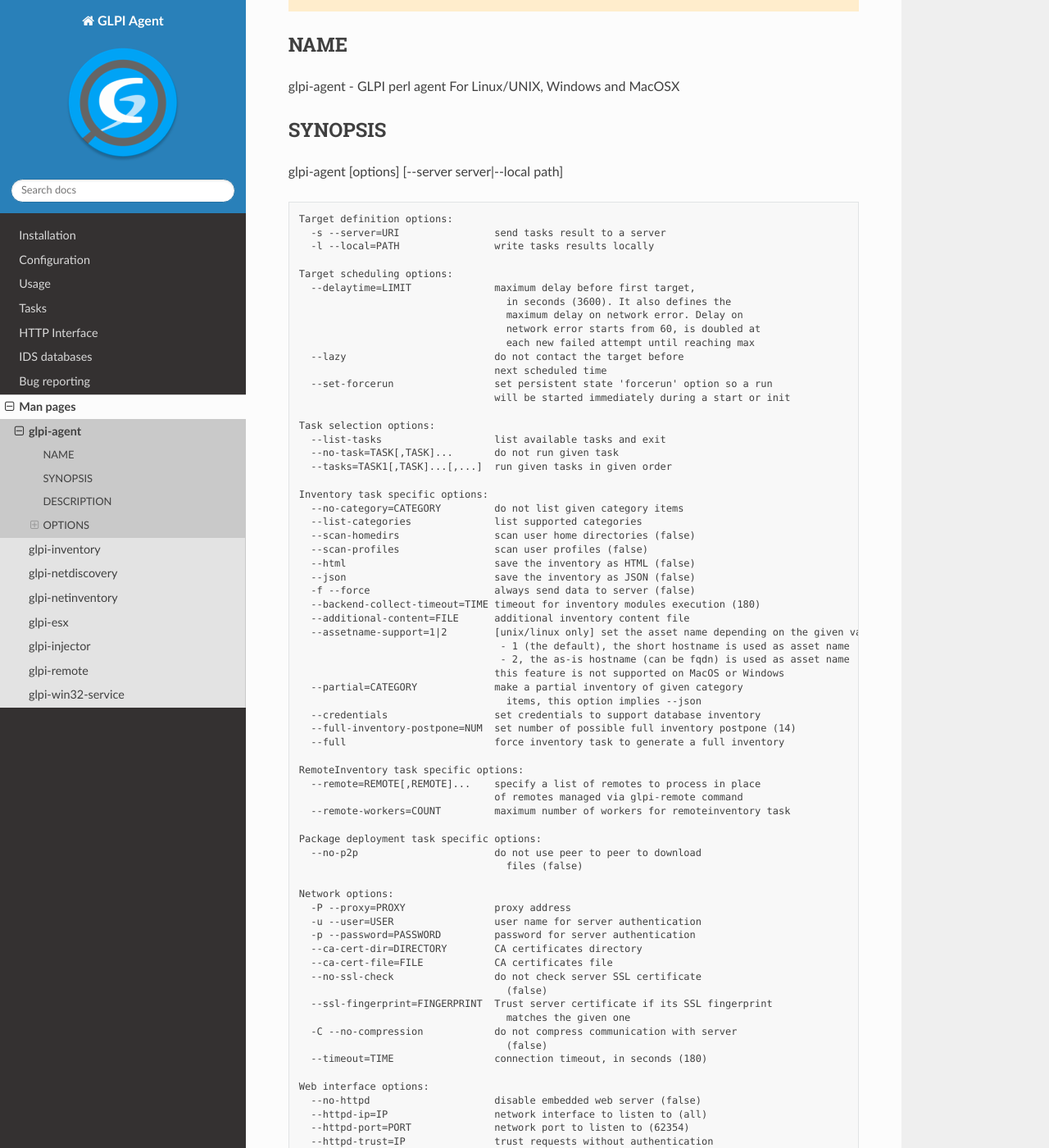
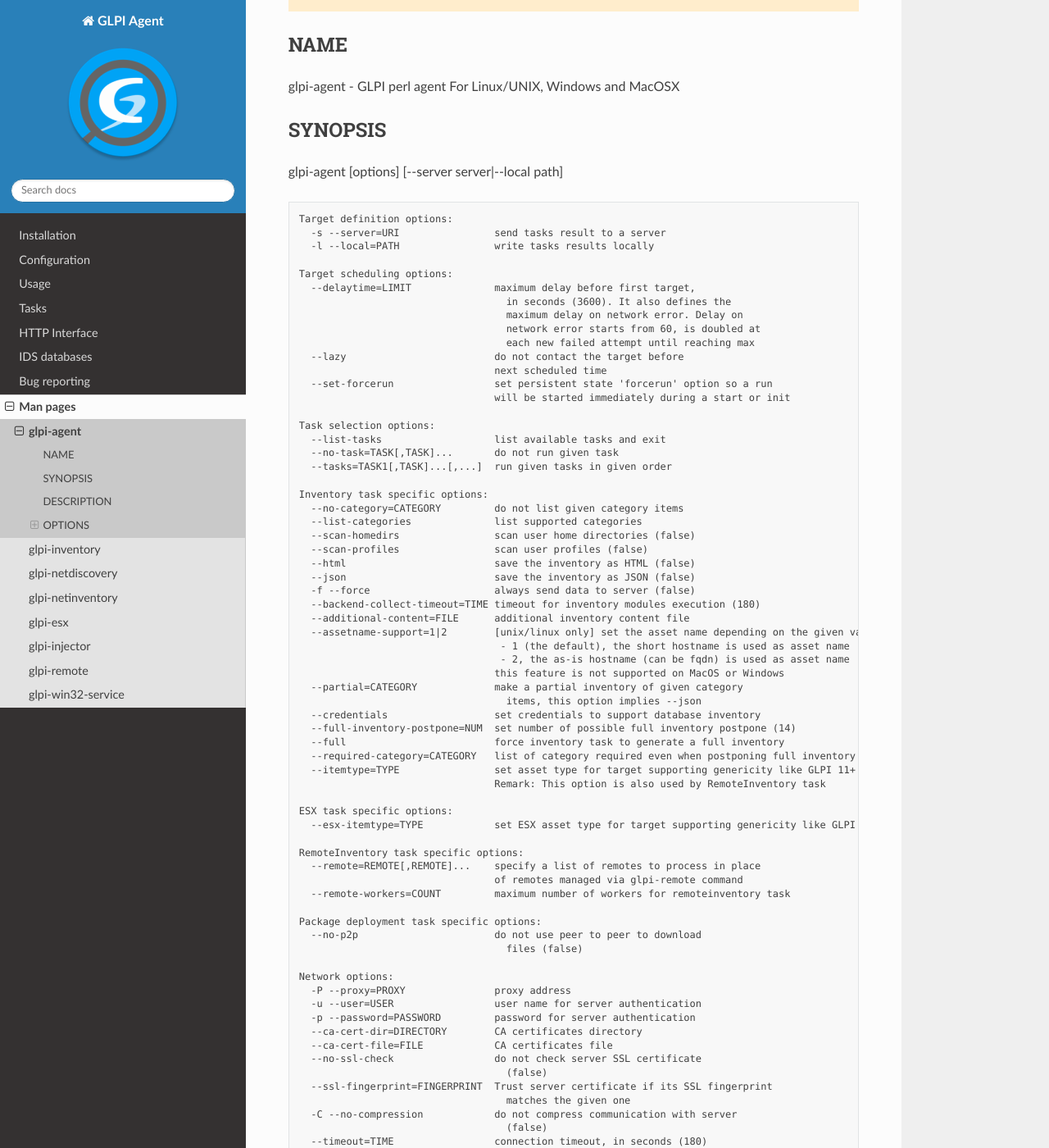
Before and after one commit to glpi-project/doc-agent, a Sphinx documentation site: the page built from source/man/glpi-agent.rst, in a window 1280 px wide and 1400 px high, scrolled down 519 px. Shown: the whole window at 82% size. Built offline with Sphinx 7.4.7 and the Read the Docs theme 3.1.0, drawn with Linux system fonts in a browser that asks for light colours; some of the changed text lies outside the part shown.

Commit message:
Updated man pages

```diff
--- a/source/man/glpi-agent.rst
+++ b/source/man/glpi-agent.rst
@@ -54,6 +54,12 @@
        --credentials                  set credentials to support database inventory
        --full-inventory-postpone=NUM  set number of possible full inventory postpone (14)
        --full                         force inventory task to generate a full inventory
+       --required-category=CATEGORY   list of category required even when postponing full inventory
+       --itemtype=TYPE                set asset type for target supporting genericity like GLPI 11+
+                                      Remark: This option is also used by RemoteInventory task
+
+     ESX task specific options:
+       --esx-itemtype=TYPE            set ESX asset type for target supporting genericity like GLPI 11+
 
      RemoteInventory task specific options:
        --remote=REMOTE[,REMOTE]...    specify a list of remotes to process in place
@@ -294,6 +300,20 @@
    **full-inventory-postpone** option is set. Indeed this is equivalent
    to set **--full-inventory-postpone=0**.
 
+**--required-category**\ =\ *CATEGORY*
+   Force inventory task to always include given category if
+   **full-inventory-postpone** option is set and the current inventory
+   task run involves to generate a partial inventory.
+
+   Multiple values can be specified, using comma as a separator. List of
+   categories is the same than the one for *--no-category* option, but
+   *bios* and *harware* categories are always implied and can be omitted
+   as they are still required for normal inventory import.
+
+**--itemtype**\ =\ *TYPE*
+   Allow to set JSON inventory itemtype to *TYPE*. This feature requires
+   a target supporting genericity, like GLPI 11+.
+
 **--scan-homedirs**
    Allow the agent to scan home directories for virtual machines.
 
@@ -317,6 +337,13 @@
 
    This file should be an XML file, using same syntax as the one
    produced by the agent.
+
+ESX task specific options
+~~~~~~~~~~~~~~~~~~~~~~~~~
+
+**--esx-itemtype**\ =\ *TYPE*
+   Allow to set ESX JSON inventory itemtype to *TYPE*. This feature
+   requires a target supporting genericity, like GLPI 11+.
 
 Package deployment task specific options
 ~~~~~~~~~~~~~~~~~~~~~~~~~~~~~~~~~~~~~~~~
--- a/source/man/glpi-esx.rst
+++ b/source/man/glpi-esx.rst
@@ -28,6 +28,7 @@
        --tag tag              tag for the inventoried machine
        --json                 use json as format for generated inventories
        --glpi-version VERSION set targeted glpi version to enable supported features
+       --esx-itemtype=TYPE    set ESX asset type for target supporting genericity like GLPI 11+
 
      Advanced options:
        --dump                 also dump esx host full info datas in a *-hostfullinfo.dump file
--- a/source/man/glpi-inventory.rst
+++ b/source/man/glpi-inventory.rst
@@ -23,11 +23,13 @@
        --no-category=CATEGORY         do not list given category items
        --partial=CATEGORY             make a partial inventory of given category
                                         items, this option implies --json
+       --required-category=CATEGORY   list of category required even when generating a partial inventory
        --credentials                  set credentials to support database inventory
        -t --tag=TAG                   mark the machine with given tag
        --backend-collect-timeout=TIME timeout for inventory modules
                                         execution (30)
        --glpi-version=VERSION         set targeted glpi version to enable supported features
+       --itemtype=TYPE                set asset type for target supporting genericity like GLPI 11+
        --additional-content=FILE      additional inventory content file
        --assetname-support=1|2        [unix/linux only] set the asset name depending on the given value:
                                        - 1 (the default), the short hostname is used as asset name
```
